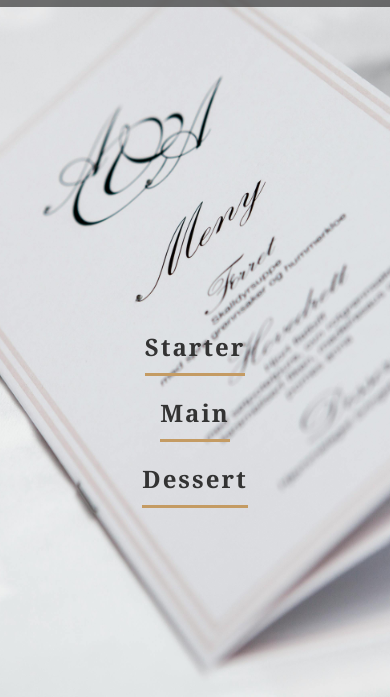
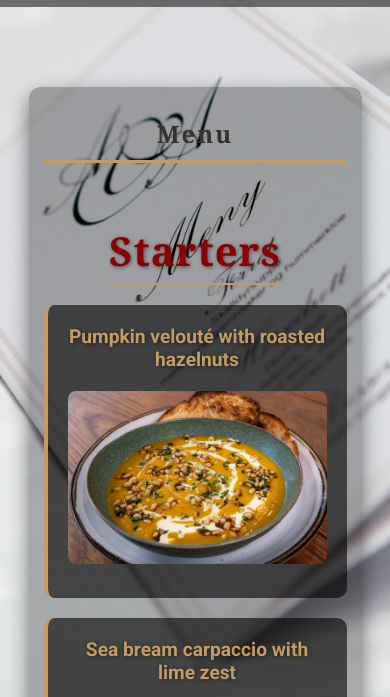
Before and after one commit to RamyGarici/restaurant-page, a website built with webpack: page src/template.html in a window 390 px wide. Both pictures are taken after a click on the button "Menu". Shown: the part 147-844 px from the top of the page. Built offline with nearby package versions, Linux system fonts and the light colour scheme; files whose address does not match are found by name.

Commit message:
menu page and styling

```diff
--- a/src/menu.js
+++ b/src/menu.js
@@ -1,6 +1,14 @@
 
 import menuimg from "./assets/menu.jpg"
-
+import starter1 from "./assets/menu-starter-1.webp";
+import starter2 from "./assets/menu-starter-2.jpg";
+import starter3 from "./assets/menu-starter-3.jpg";
+import main1 from "./assets/menu-main-1.jpg";
+import main2 from "./assets/menu-main-2.jpg";
+import main3 from "./assets/menu-main-3.jpg";
+import dessert1 from "./assets/menu-dessert-1.jpg";
+import dessert2 from "./assets/menu-dessert-2.jpg";
+import dessert3 from "./assets/menu-dessert-3.jpg";
  const body = document.querySelector("body");
 
 
@@ -10,15 +18,61 @@ const content = document.querySelector("#content");
 const menu = ()=>{
     if(!content) return;
     body.style.backgroundImage=`url(${menuimg})`;
-    content.innerHTML = ` <h1 class="hero-text">Starter</h1>
-    <div class="dish-box"></div>
-    <div class="dish-box"></div>
-    <h1 class="hero-text">Main</h1>
-    <div class="dish-box"></div>
-    <div class="dish-box"></div>
-    <h1 class="hero-text">Dessert</h1>
-    <div class="dish-box"></div>
-    <div class="dish-box"></div>
- `
+    content.innerHTML = ` <div class="hero-box">
+  <h1 class="hero-text">Menu</h1>
+
+
+  <h3 class="menu">Starters</h3>
+  <div class="grid-box">
+    <div class="box">
+      <h3>Pumpkin velouté with roasted hazelnuts</h3>
+      <img src="${starter1}" alt="Pumpkin Velouté" width="300" height="200">
+    </div>
+    <div class="box">
+      <h3>Sea bream carpaccio with lime zest</h3>
+      <img src="${starter2}" alt="Sea Bream Carpaccio" width="300" height="200">
+    </div>
+    <div class="box">
+      <h3>Nomad Salad (arugula, dates, fresh goat cheese)</h3>
+      <img src="${starter3}" alt="Nomad Salad" width="300" height="200">
+    </div>
+  </div>
+
+
+  <h3 class="menu">Main Courses</h3>
+  <div class="grid-box">
+    <div class="box">
+      <h3>Lamb tagine with apricots & almonds (served with aromatic couscous)</h3>
+      <img src="${main1}" alt="Lamb Tagine" width="300" height="200">
+    </div>
+    <div class="box">
+      <h3>Roasted sea bass fillet, sweet potato purée & saffron sauce</h3>
+      <img src="${main2}" alt="Sea Bass Fillet" width="300" height="200">
+    </div>
+    <div class="box">
+      <h3>Homemade fresh pasta with pistachio pesto & creamy burrata</h3>
+      <img src="${main3}" alt="Fresh Pasta" width="300" height="200">
+    </div>
+  </div>
+
+  <h3 class="menu">Desserts</h3>
+  <div class="grid-box">
+    <div class="box">
+      <h3>Chocolate fondant with cardamom heart</h3>
+      <img src="${dessert1}" alt="Chocolate Fondant" width="300" height="200">
+    </div>
+    <div class="box">
+      <h3>Fig tart with light lavender cream</h3>
+      <img src="${dessert2}" alt="Fig Tart" width="300" height="200">
+    </div>
+    <div class="box">
+      <h3>Homemade ice cream – date & orange blossom flavor</h3>
+      <img src="${dessert3}" alt="Ice Cream" width="300" height="200">
+    </div>
+  </div>
+</div>
+
+
+`
 }
     export default menu
--- a/src/styles.css
+++ b/src/styles.css
@@ -86,7 +86,6 @@ button:active {
   justify-content: center;
   padding: 0 300px 300px 0
 }
-
 #aa{
 
   margin-bottom: 200px;
@@ -217,6 +216,87 @@ footer {
   padding-top: 20px;
 }
 
+.hero-box {
+  width: 90%;
+  max-width: 1200px;
+  margin: 60px auto;
+  padding: 40px 20px;
+  background: linear-gradient(
+    180deg,
+    rgba(0,0,0,0.3) 0%,
+    rgba(0,0,0,0.1) 100%
+  ); /* voile subtil pour lisibilité */
+  border-radius: 12px;
+  box-shadow: 0 8px 20px rgba(0, 0, 0, 0.5);
+  text-align: center;
+}
+
+
+
+.text {
+  font-size: 2rem;
+  font-weight: 200;
+  color: #fff;
+  margin: 40px 0 20px 0;
+  text-shadow: 1px 1px 4px rgba(0,0,0,0.6);
+}
+
+.grid-box {
+  display: grid;
+  grid-template-columns: repeat(auto-fit, minmax(280px, 1fr));
+  gap: 40px;
+  justify-items: center;
+  margin-bottom: 60px;
+}
+
+.box {
+  background: rgba(0, 0, 0, 0.6);
+  border-left: 4px solid #c49b63;
+  border-radius: 10px;
+  padding: 20px;
+  color: white;
+  text-align: center;
+  transition: transform 0.3s ease, box-shadow 0.3s ease, background 0.3s ease;
+}
+
+.box:hover {
+  transform: translateY(-5px);
+  box-shadow: 0 8px 20px rgba(0, 0, 0, 0.5);
+  background: rgba(0, 0, 0, 0.75);
+}
+
+.box img {
+  border-radius: 8px;
+  margin: 10px 0;
+  max-width: 100%;
+  height: auto;
+}
+
+.box h3 {
+  color: #c49b63;
+  font-size: 1.5rem;
+  margin-bottom: 10px;
+  text-shadow: 1px 1px 4px rgba(0,0,0,0.5);
+}
+
+.box p {
+  font-size: 1rem;
+  margin: 5px 0;
+  line-height: 1.5;
+  text-shadow: 1px 1px 2px rgba(0,0,0,0.3);
+}
+.menu {
+  font-size: 2.5rem;
+  font-family: "Georgia", serif;
+  color: #8B0000;
+  text-align: center;
+  margin: 40px 0 20px 0;
+  letter-spacing: 1px;
+  border-bottom: 2px solid #c49b63;
+  display: inline-block;
+  padding-bottom: 5px;
+  text-shadow: 1px 1px 4px rgba(0,0,0,0.5);
+}
 
 
 
@@ -248,12 +328,57 @@ footer {
     align-items: center;
     text-align: center;
   }
+   .hero-text {
+    font-size: 2.5rem;
+  }
+
+  .text {
+    font-size: 1.8rem;
+  }
+
+  .grid-box {
+    gap: 30px;
+  }
+
+  .box h3 {
+    font-size: 1.3rem;
+  }
+
+  .box p {
+    font-size: 0.95rem;
+  }
+
 }
 
 
 
 
 @media (max-width: 600px) {
+  .hero-text {
+    font-size: 2rem;
+  }
+
+  .text {
+    font-size: 1.4rem;
+  }
+
+  .grid-box {
+    grid-template-columns: 1fr;
+    gap: 20px;
+  }
+
+  .box h3 {
+    font-size: 1.2rem;
+  }
+
+  .box p {
+    font-size: 0.9rem;
+  }
+
+  .hero-box {
+    padding: 30px 15px;
+  }
+
   header {
     padding: 10px;
   }
```
Also changed, not shown: src/assets/menu-dessert-1.jpg (added), src/assets/menu-dessert-2.jpg (added), src/assets/menu-dessert-3.jpg (added), src/assets/menu-main-1.jpg (added), src/assets/menu-main-2.jpg (added), src/assets/menu-main-3.jpg (added), src/assets/menu-starter-1.jpg (added), src/assets/menu-starter-1.webp (added), src/assets/menu-starter-2.jpg (added), src/assets/menu-starter-3.jpg (added).
